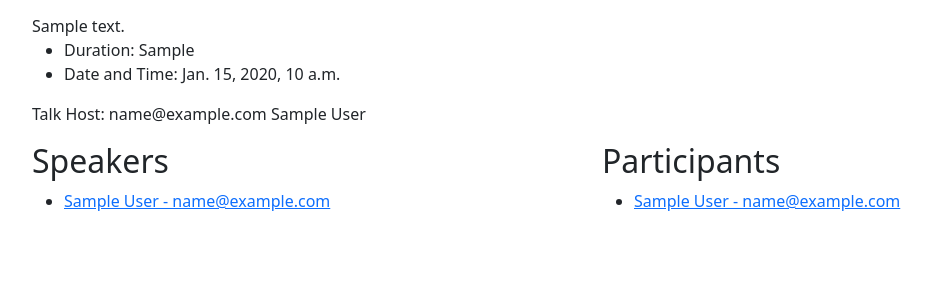
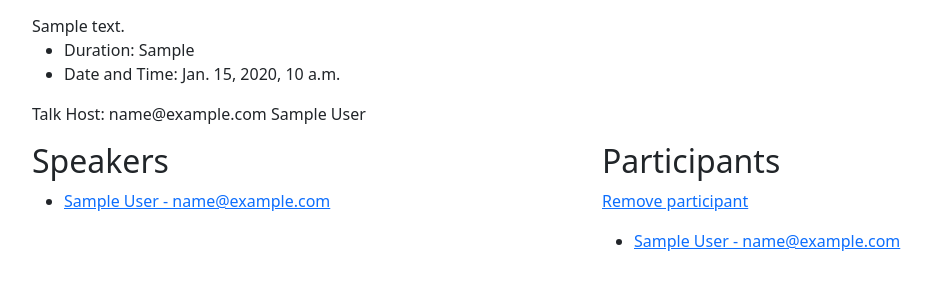
Before and after one commit to chryzcode/conference_system_management, a Django app: page /talk/1/ in a window 1280 px wide. Shown: the part 148-448 px from the top of the page, without its empty margins (50-980 px from the left). Run offline with Django 3.2, Linux system fonts and the light colour scheme; tables that the repository leaves empty hold one stand-in row (values such as "Sample post"); some libraries are stand-ins or nearby versions.

Commit message:
done with app

```diff
--- a/conference_app/templates/view-talk.html
+++ b/conference_app/templates/view-talk.html
@@ -38,6 +38,9 @@
         <div class="col">
             <h2>Participants</h2>
             {% if talk.participants.all %}
+            {% if request.user == talk.host or talk.speakers %}
+            <p><a href="{% url 'remove-participant' talk_id=talk.id%}">Remove participant</a></p>
+            {% endif %}
             <ul>
                 {% for participant in talk.participants.all %}
                 <li><a href="">{{participant.full_name}} - {{participant.email}}</a></li>
@@ -45,6 +48,8 @@
             </ul>
             {% else %}
             <p>There are no participants</p>
+            <p><a href="{% url 'add-participant' talk.id %}">Add participant</a></p>
+
             {% endif %}
         </div>
     </div>
--- a/conference_app/urls.py
+++ b/conference_app/urls.py
@@ -14,4 +14,6 @@ urlpatterns = [
     path('edit-talk/<str:talk_id>/', views.editTalk, name='edit-talk'),
     path('add-speaker/<str:talk_id>/', views.addSpeaker, name='add-speaker'),
     path('remove-speaker/<str:talk_id>/', views.removeSpeaker, name='remove-speaker'),
+    path('add-participants/<str:talk_id>/', views.addParticipant, name='add-participant'),
+    path('remove-participant/<str:talk_id>/', views.removeParticipant, name='remove-participant'),
     ]
--- a/conference_app/views.py
+++ b/conference_app/views.py
@@ -157,13 +157,27 @@ def viewTalk(request, talk_id):
 
 @login_required(login_url='login')
 def addParticipant(request, talk_id):
-    form = AddSpeakerForm
+    form = AddParticipantForm
     talk = Talk.objects.get(pk=talk_id)
     if request.user == talk.host:
         if request.method == 'POST':
-            speaker = request.POST.get('speakers')
-            talk.speakers.add(speaker)
+            participant = request.POST.get('participants')
+            talk.participants.add(participant)
             return redirect ('view-talk', talk_id=talk.id)
-        return render(request, 'speaker.html', {'form':form})
+        return render(request, 'participants.html', {'form':form})
     else:
         return redirect('home')
+
+
+@login_required(login_url='login')
+def removeParticipant(request, talk_id):
+    form = RemoveParticipantForm
+    talk = Talk.objects.get(pk=talk_id)
+    if request.user == talk.host:
+        if request.method == 'POST':
+            participant = request.POST.get('participants')
+            talk.participants.remove(participant)
+            return redirect ('view-talk', talk_id=talk.id)
+        return render(request, 'participants.html', {'form':form})
+    else:
+        return redirect('home')
```
Also changed, not shown: conference_app/forms.py (+6 -6 lines).
